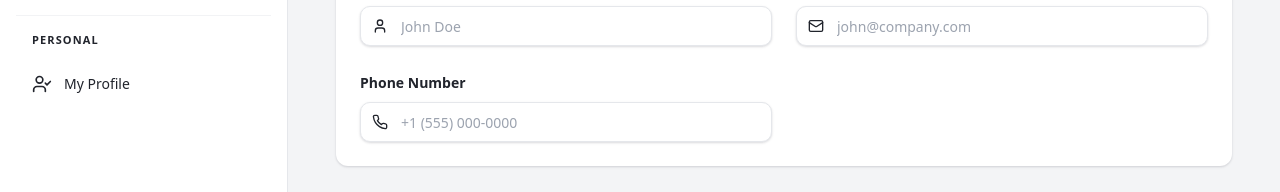
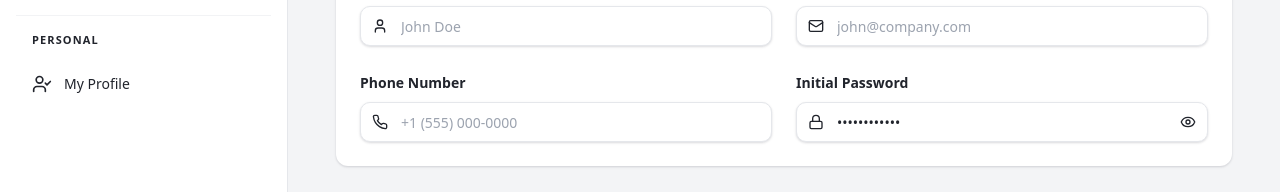
Before and after one commit to abhishekgurav0705/Employee-Management-System, a Next.js app in the folder frontend/: page /employees/new in a window 1280 px wide. Shown: the part 310-502 px from the top of the page. Built offline with nearby package versions, Linux system fonts and the light colour scheme; no server answers; sample sign-in values are in the browser's storage.

Commit message:
feat-set-initial-password-for-new-employees

```diff
--- a/frontend/app/employees/new/page.tsx
+++ b/frontend/app/employees/new/page.tsx
@@ -19,7 +19,10 @@ import {
   Shield,
   Loader2,
   CheckCircle2,
-  AlertCircle
+  AlertCircle,
+  Lock,
+  Eye,
+  EyeOff
 } from "lucide-react";
 import { Badge } from "../../../components/ui/badge";
 import { cn } from "../../../lib/utils";
@@ -33,6 +36,7 @@ export default function NewEmployeePage() {
   const [form, setForm] = useState({
     name: "",
     email: "",
+    password: "Password123!",
     phone: "",
     designation: "",
     departmentId: "",
@@ -43,6 +47,7 @@ export default function NewEmployeePage() {
   });
 
   const [errors, setErrors] = useState<Record<string, string>>({});
+  const [showPassword, setShowPassword] = useState(false);
 
   useEffect(() => {
     api.departments.list()
@@ -65,6 +70,8 @@ export default function NewEmployeePage() {
     if (!form.name.trim()) e.name = "Full name is required";
     if (!form.email.trim()) e.email = "Email address is required";
     else if (!/\S+@\S+\.\S+/.test(form.email)) e.email = "Invalid email format";
+    if (!form.password.trim()) e.password = "Initial password is required";
+    else if (form.password.length < 6) e.password = "Password must be at least 6 characters";
     if (!form.designation.trim()) e.designation = "Job designation is required";
     if (!form.departmentId) e.departmentId = "Please select a department";
     if (!form.employeeCode.trim()) e.employeeCode = "Employee code is required";
@@ -86,6 +93,7 @@ export default function NewEmployeePage() {
         firstName,
         lastName,
         email: form.email,
+        password: form.password,
         phone: form.phone,
         designation: form.designation,
         departmentId: form.departmentId,
@@ -168,6 +176,28 @@ export default function NewEmployeePage() {
                     onChange={(e) => setForm({ ...form, phone: e.target.value })}
                   />
                 </div>
+              </div>
+
+              <div className="space-y-2">
+                <label className="text-sm font-semibold">Initial Password</label>
+                <div className="relative">
+                  <Lock className="absolute left-3 top-1/2 -translate-y-1/2 h-4 w-4 text-muted-foreground" />
+                  <Input
+                    type={showPassword ? "text" : "password"}
+                    placeholder="Min 6 characters"
+                    className={cn("pl-10 pr-10", errors.password && "border-destructive focus-visible:ring-destructive")}
+                    value={form.password}
+                    onChange={(e) => setForm({ ...form, password: e.target.value })}
+                  />
+                  <button
+                    type="button"
+                    onClick={() => setShowPassword(!showPassword)}
+                    className="absolute right-3 top-1/2 -translate-y-1/2 text-muted-foreground hover:text-foreground"
+                  >
+                    {showPassword ? <EyeOff className="h-4 w-4" /> : <Eye className="h-4 w-4" />}
+                  </button>
+                </div>
+                {errors.password && <p className="text-xs text-destructive font-medium">{errors.password}</p>}
               </div>
             </div>
           </CardContent>
```
Also changed, not shown: 1 other file (tests, documents, lock files or other folders).
